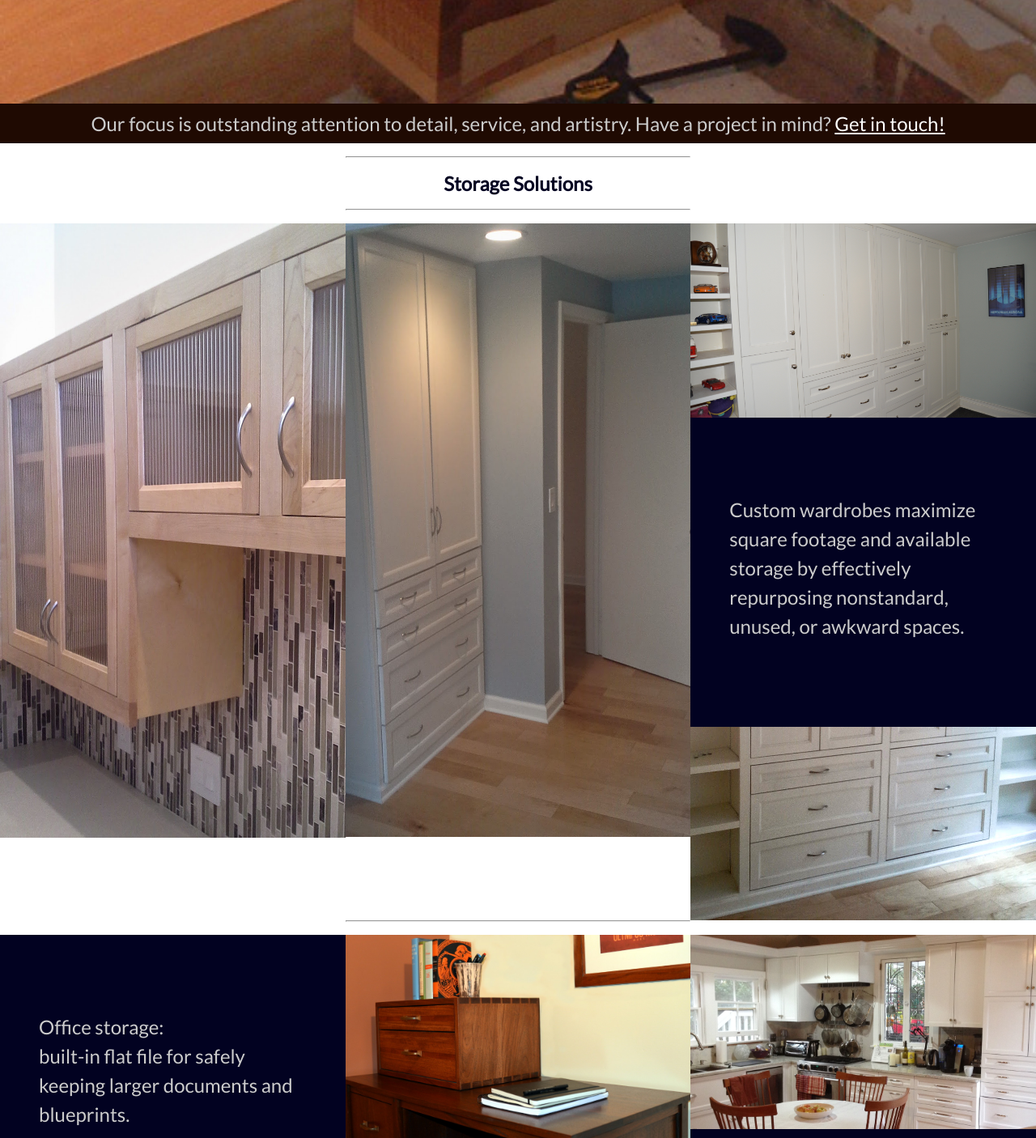
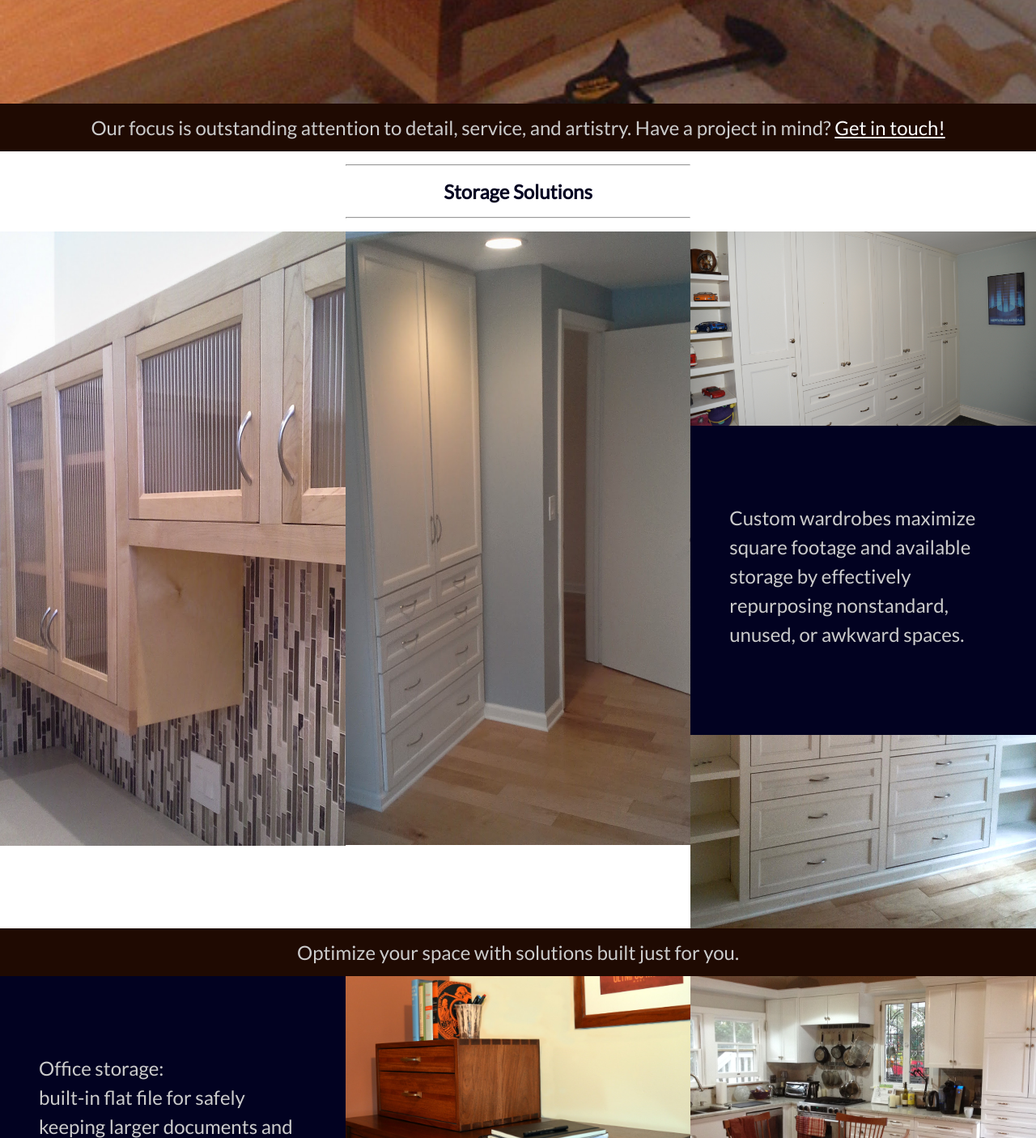
Before and after one commit to kxfortune/kxfortune.github.io, a plain HTML site: page unit_7a/index.html in a window 1280 px wide. Shown: the part 536-1942 px from the top of the page at 81% size. Drawn offline with Linux system fonts and the light colour scheme; a web font is replaced by a local one.

Commit message:
h2 "clear" experiment

```diff
--- a/unit_7a/css/style.css
+++ b/unit_7a/css/style.css
@@ -72,11 +72,12 @@ h1{
 	padding: 1.2em .5em 3em 0;
 }
 h2 {
+	clear:both;
 	font-weight: normal;
 	color: #ccc;
 	background: rgb(31,10,2);
 /*	background: rgb(2,2,33);*/
-	padding: 10px;
+	padding: 15px;
 }
 
 h3 {
--- a/unit_7a/index.html
+++ b/unit_7a/index.html
@@ -45,7 +45,9 @@
                         <img src="images/custom_wardrobeSV.jpg" alt="photo of built-in wardrobe" title="Custom built-in wardrobe">
                     </section>
 
-                    <hr>
+<!--                     <hr> -->
+                    <h2>Optimize your space with solutions built just for you.</h2>
+<!--                     <hr> -->
                     <section class="projects">
                         <p>Office storage: <br>built-in flat file for safely keeping larger documents and blueprints.</p>
                         <img src="images/custom_flatfile.jpg" alt="photo of custom built in flat file" title="built in flat file">
```
